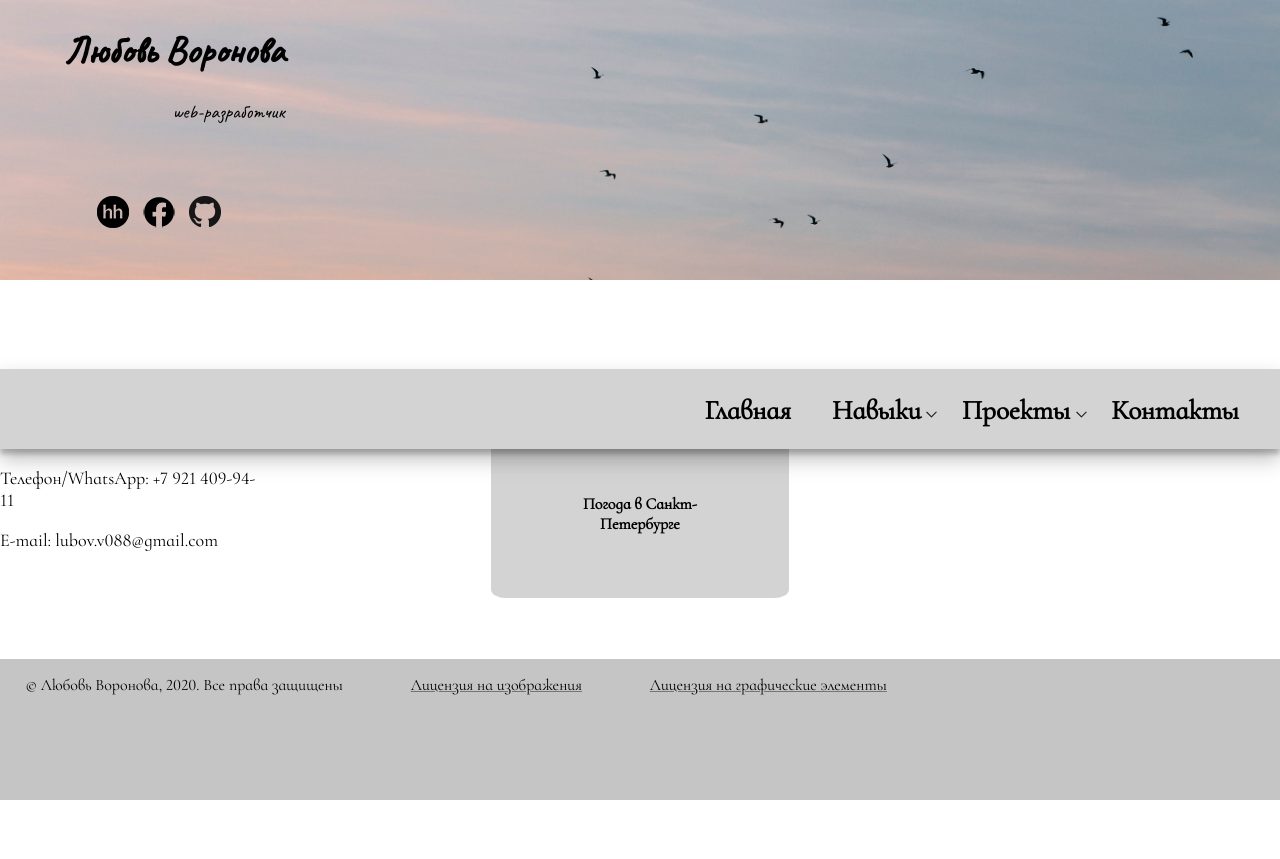
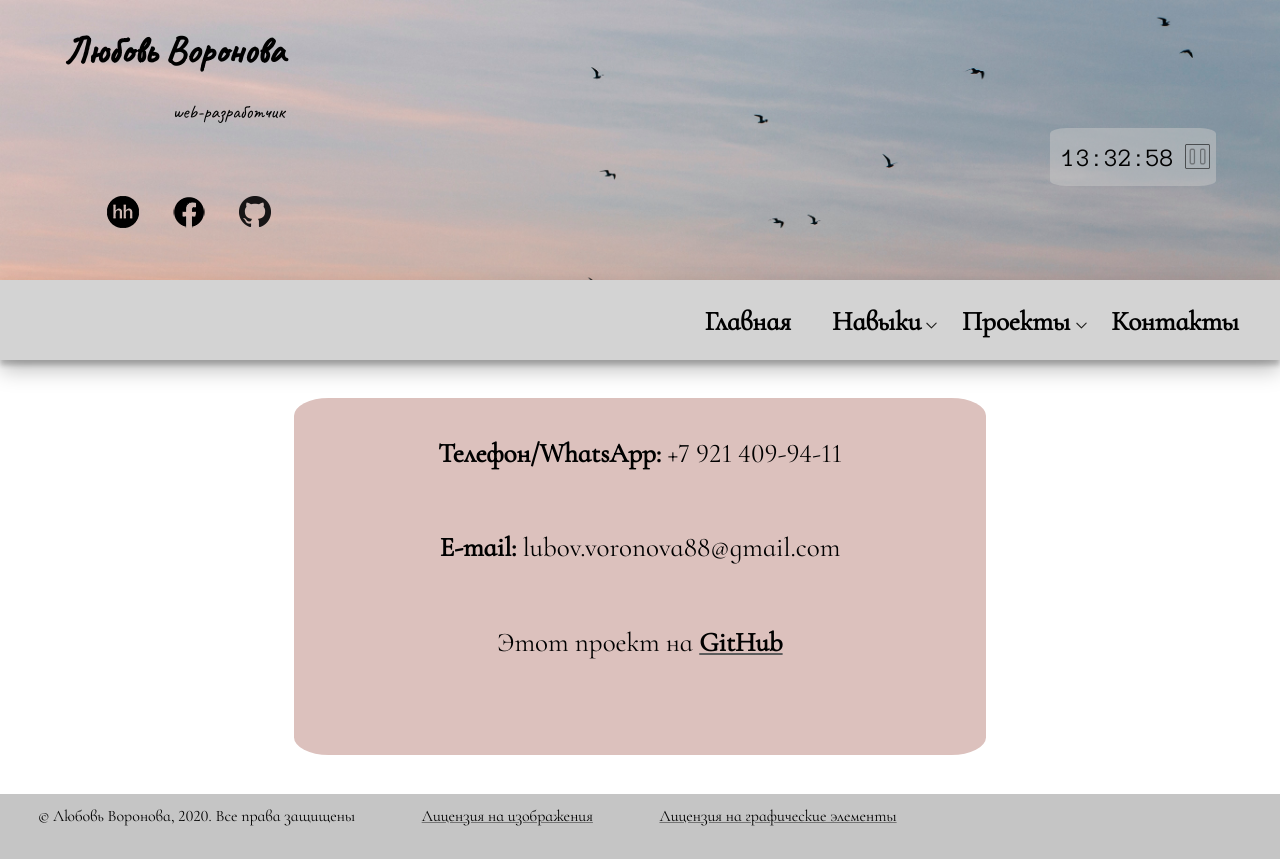
Before and after one commit to LiubovVoronova/portfolio, a plain HTML site: page contacts.html in a window 1280 px wide. Before the commit the page ends 800 px from the top, so only its background shows below. Drawn offline with Linux system fonts and the light colour scheme.

Commit message:
small fixes and contacts

```diff
--- a/contacts.html
+++ b/contacts.html
@@ -17,8 +17,9 @@
             <a href="https://www.facebook.com/lubov.malgunova" target="_blank"><img  src="images/f_logo_RGB-Black_58.png" alt="FaceBook"></a>
             <a href="https://github.com/LiubovVoronova/portfolio" target="_blank"><img src="images/GitHub-Mark-32px.png"></a>
         </div>
-        <div class="weather">
-            <h4>Погода в Санкт-Петербурге</h4>
+        <div class="clock">
+            <p class="time"></p>
+            <button type="button" class="stop" id="btn-clock"></button>
         </div>
     </header>
     <main>
@@ -28,8 +29,7 @@
                     <li class="menu-item arrow-down"> Навыки
                         <ul class="sub-menu">
                             <li><a href="forms.html">Формы</a></li>
-                        <li><a href="gallery.html">Галерея</a></li>
-                        <li><a href="animation.html">Анимация</a></li>
+                            <li><a href="gallery.html">Фото галерея</a></li>
                         </ul>
                     </li>
                     <li class="menu-item arrow-down"> Проекты
@@ -41,8 +41,9 @@
                 </ul>
         </nav>
         <div class="contacts">
-            <p>Телефон/WhatsApp: +7 921 409-94-11</p>
-            <p>E-mail: lubov.v088@gmail.com</p>
+            <p><b>Телефон/WhatsApp:</b> +7 921 409-94-11</p>
+            <p><b>E-mail:</b> lubov.voronova88@gmail.com</p>
+            <p>Этот проект на <b><a href="https://github.com/LiubovVoronova/portfolio">GitHub</a></b></p>
         </div>
 
     </main>
--- a/galleryActions.js
+++ b/galleryActions.js
@@ -28,7 +28,7 @@ function getPhotos(searchWord) {
             bigImage.alt = myPictures.results[9].alt_description;
             Bigphoto.append(bigImage);
 
-            let smallPhotoCount = Math.floor(document.documentElement.clientWidth / 200);
+            let smallPhotoCount = Math.floor(document.documentElement.clientWidth / 220);
 
             for (let i=0; i < smallPhotoCount; i++) {
                 let smallImage = document.createElement('img');
--- a/script.js
+++ b/script.js
@@ -37,10 +37,10 @@ function updateClock() {
     let minutes = date.getMinutes();
     if (minutes < 10) minutes = "0" + minutes;
     let seconds = date.getSeconds();
-    if (seconds < 10) seconds = "0" + hours;
+    if (seconds < 10) seconds = "0" + seconds;
     clockContainer.querySelector('.time').innerHTML = hours + ':' + minutes + ':' + seconds;
 
-// }
+}
 
 let time;
 function startClock() {
@@ -53,7 +53,15 @@ function stopClock() {
 
 startClock();
 
-let go = clockContainer.querySelector('.go');
-go.onclick = startClock;
-let stopCl = clockContainer.querySelector('.stop');
-stopCl.onclick = stopClock;
+let clockButton = document.getElementById('btn-clock');
+clockButton.onclick = function() {
+    if (clockButton.classList.contains('stop')) {
+        clockButton.classList.remove('stop');
+        clockButton.classList.add('go');
+        stopClock();
+    } else {
+        clockButton.classList.remove('go');
+        clockButton.classList.add('stop');
+        startClock();
+    }
+};
--- a/style.css
+++ b/style.css
@@ -1,5 +1,6 @@
 @import url('https://fonts.googleapis.com/css?family=Cormorant+Infant&display=swap');
 @import url('https://fonts.googleapis.com/css?family=Caveat&display=swap');
+@import url('https://fonts.googleapis.com/css2?family=Anonymous+Pro&display=swap');
 
 body {
     margin: 0;
@@ -8,6 +9,10 @@ body {
     min-width: 320px;
     font-family: 'Cormorant Infant', 'Times New Roman', Times, serif;
 
+}
+p {
+    margin: 0;
+    padding: 0;
 }
 .grid-container {
     display: grid;
@@ -39,6 +44,8 @@ aside {
 footer {
     grid-area: footer;
     background-color: rgba(140, 140, 140, 0.5);
+    padding: 1%;
+    height: 5vh;
 }
 
 /* MAIN MENU */
@@ -136,7 +143,7 @@ ul.show-sub {
 .sub-menu li {
     padding: 2% 0 0 10%;
     margin: 5% 0 3% 0;
-    width: 10vw;
+    width: 12vw;
     border-radius: 10%;
     border: none;
 }
@@ -183,7 +190,7 @@ footer > a {
 /* WEATHER */
 .weather {
     display: block;
-    margin: 30% auto;
+    margin: 20% auto 0;
     width: 170px;
     background-color: lightgray;
     border-radius: 5%;
@@ -240,7 +247,7 @@ p.degrees {
     width: 300px;
 }
 .social a {
-    margin: 0 5px 0 5px;
+    margin: 0 5% 0 5%;
 }
 
 /* MAIN CONTENT */
@@ -297,9 +304,9 @@ p.degrees {
 .form-container {
     background-color: #dddddd;
     border-radius: 5%;
-    height: 260px;
+    height: 300px;
     width: 350px;
-    margin: 5vh 5% 5vh 10%;
+    margin: 5vh 5% 7vh 10%;
     padding: 0 3vw 5vh 3vw;
 }
 .form-container h3 {
@@ -522,7 +529,7 @@ input, input:active, input:focus {
 }
 .good-mood .button {
     display: block;
-    margin: 5% auto;
+    margin: 10% auto;
 }
 .feedback .button {
     margin: 65px 25px 0 25px;
@@ -572,7 +579,7 @@ input, input:active, input:focus {
     text-align: center;
 }
 .search-pannel button {
-    margin: 2vh 0 5vh 11vw;
+    margin: 2vh 0 2vh 11vw;
 }
 #categories, #words {
     margin: 10%;
@@ -608,31 +615,55 @@ select {
 .clock {
     display: block;
     float: right;
-    width: 10vw;
-    height: 10vh;
+    width: 11vw;
+    height: 4vh;
     background-color: rgba(201, 201, 201, 0.5);
     border-radius: 10%;
     margin: 10% 5%;
+    padding: 1%;
+    text-align: center;
 }
 .time {
-    font-size: 2em;
-    margin: 5% 0 3% 20%;
+    font-size: 1.6em;
+    display: inline-block;
+    font-family: 'Anonymous Pro', monospace;
 }
 .clock button {
-    background: rgba(0,0,0,0);
     border: none;
     padding: 0;
-    margin-left: 5%;
-    height: 30px;
+    height: 25px;
+    width: 25px;
+    position: relative;
+    top: 10%;
+    left: 5%;
 }
 .clock button:active {
     transform: scale(0.9);
     box-shadow: inset 2px 2px 1px gray;
     border: none;
 }
-.clock button:first-of-type {
-    margin-left: 27%;
+.go {
+    background: url("images/go.png") no-repeat;
+    background-size: 25px;
 }
-.clock img {
-    width: 30px;
+.stop {
+    background: url("images/stop.png") no-repeat;
+    background-size: 25px;
 }
+/*CONTACTS*/
+.contacts {
+    height: 35vh;
+    background-color: #dcc1bd;
+    grid-column: 2 / 5;
+    margin: 5%;
+    padding: 5%;
+    border-radius: 5%;
+    font-size: 1.5em;
+    text-align: center;
+}
+.contacts p {
+    margin-bottom: 10%;
+}
+.contacts a {
+    text-decoration: underline rgb(92, 92, 92);
+}
```
Also changed, not shown: forms.html (+4 -4 lines), gallery.html (+4 -4 lines), index.html (+2 -4 lines), animation.html (deleted). Lines whose indentation alone changed are shown as unchanged.
